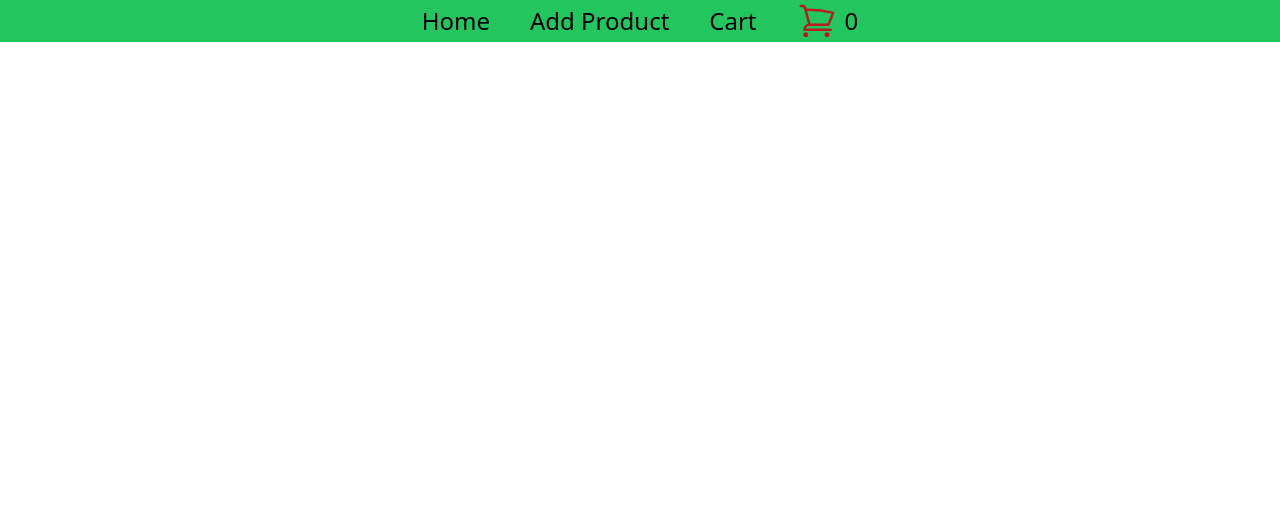
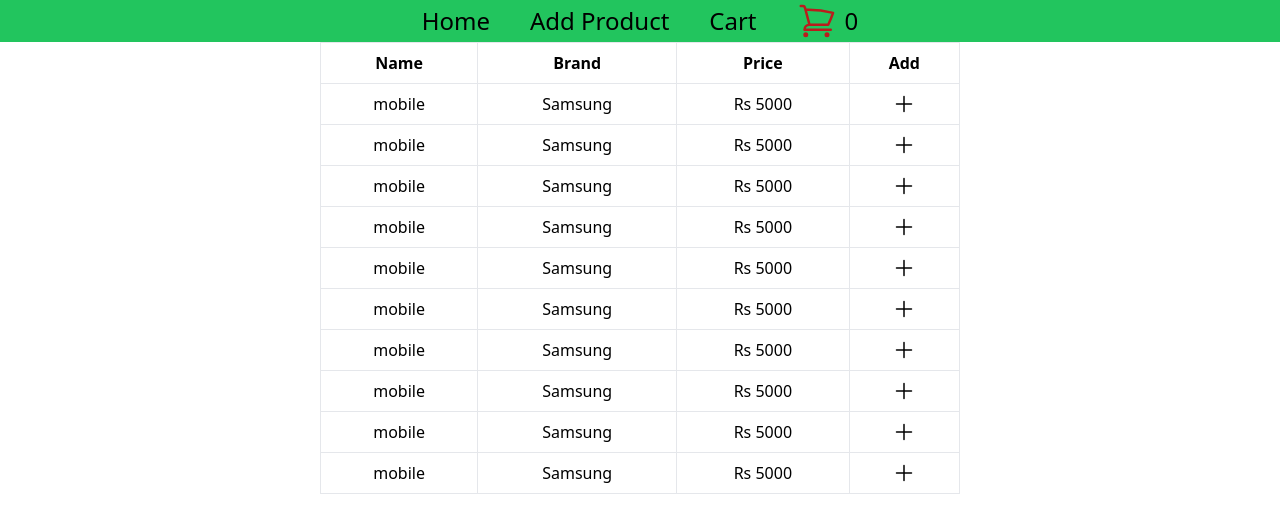
Before and after one commit to sukeshtyagi/context-api-project, a React (Create React App) app: page /add in a window 1280 px wide. Shown: the top 532 px of the page. Built offline with nearby package versions, Linux system fonts and the light colour scheme.

Commit message:
Home component completed with hard coded values in object

```diff
--- a/src/App.js
+++ b/src/App.js
@@ -1,7 +1,7 @@
-import Header from "./components/Header";
+import Home from "./components/Home";
 
 function App() {
-  return <Header />;
+  return <Home/>;
 }
 
 export default App;
--- /dev/null
+++ b/src/components/Home.js
@@ -0,0 +1,99 @@
+import React from "react";
+import Header from "./Header";
+
+function Home() {
+  const prdts = [
+    {
+      name: "mobile",
+      brand: "Samsung",
+      price: "Rs 5000",
+    },
+    {
+      name: "mobile",
+      brand: "Samsung",
+      price: "Rs 5000",
+    },
+    {
+      name: "mobile",
+      brand: "Samsung",
+      price: "Rs 5000",
+    },
+    {
+      name: "mobile",
+      brand: "Samsung",
+      price: "Rs 5000",
+    },
+    {
+      name: "mobile",
+      brand: "Samsung",
+      price: "Rs 5000",
+    },
+    {
+      name: "mobile",
+      brand: "Samsung",
+      price: "Rs 5000",
+    },
+    {
+      name: "mobile",
+      brand: "Samsung",
+      price: "Rs 5000",
+    },
+    {
+      name: "mobile",
+      brand: "Samsung",
+      price: "Rs 5000",
+    },
+    {
+      name: "mobile",
+      brand: "Samsung",
+      price: "Rs 5000",
+    },
+    {
+      name: "mobile",
+      brand: "Samsung",
+      price: "Rs 5000",
+    },
+  ];
+  return (
+    <div className="outer w-screen flex flex-col m-auto">
+      <Header />
+      <table className="w-1/2 mx-auto border-spacing-5">
+        <thead>
+          <tr>
+            <th className="px-2 py-2 border text-center">Name</th>
+            <th className="px-2 py-2 border text-center">Brand</th>
+            <th className="px-2 py-2 border text-center">Price</th>
+            <th className="px-2 py-2 border text-center">Add</th>
+          </tr>
+        </thead>
+        <tbody>
+          {prdts.map((item, index) => (
+            <tr key={index}>
+              <td className="px-2 py-2 border text-center">{item.name}</td>
+              <td className="px-2 py-2 border text-center">{item.brand}</td>
+              <td className="px-2 py-2 border text-center">{item.price}</td>
+              <td className="px-2 py-2 border text-center">
+                <svg
+                  xmlns="http://www.w3.org/2000/svg"
+                  fill="none"
+                  viewBox="0 0 24 24"
+                  strokeWidth={1.5}
+                  stroke="currentColor"
+                  className="w-6 h-6 text-center mx-auto"
+                >
+                  <path
+                    strokeLinecap="round"
+                    strokeLinejoin="round"
+                    d="M12 4.5v15m7.5-7.5h-15"
+                  />
+                </svg>
+              </td>
+            </tr>
+          ))}
+        </tbody>
+      </table>
+    </div>
+  );
+}
+
+export default Home;
```
